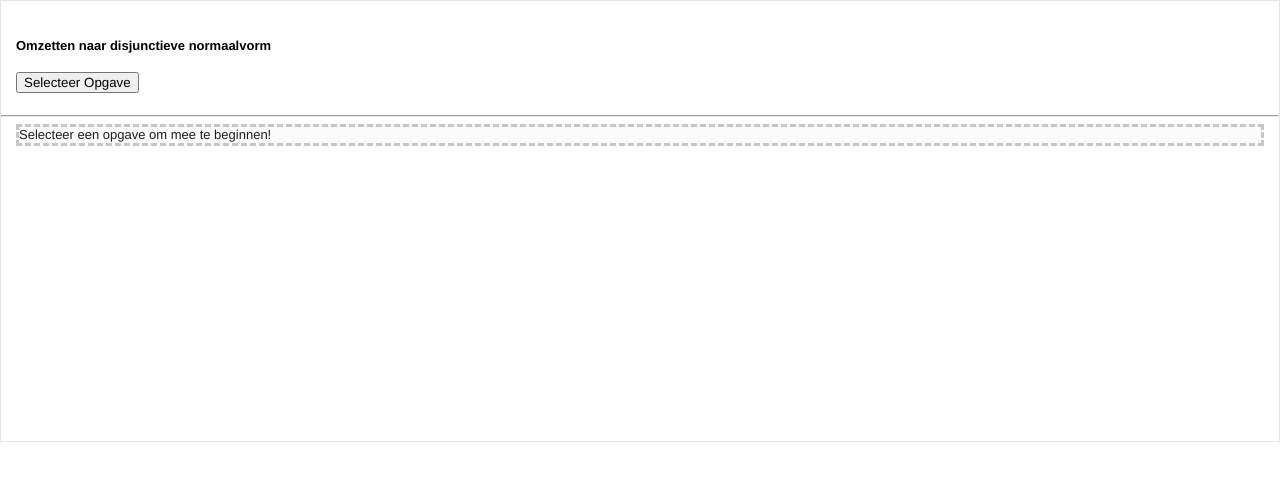
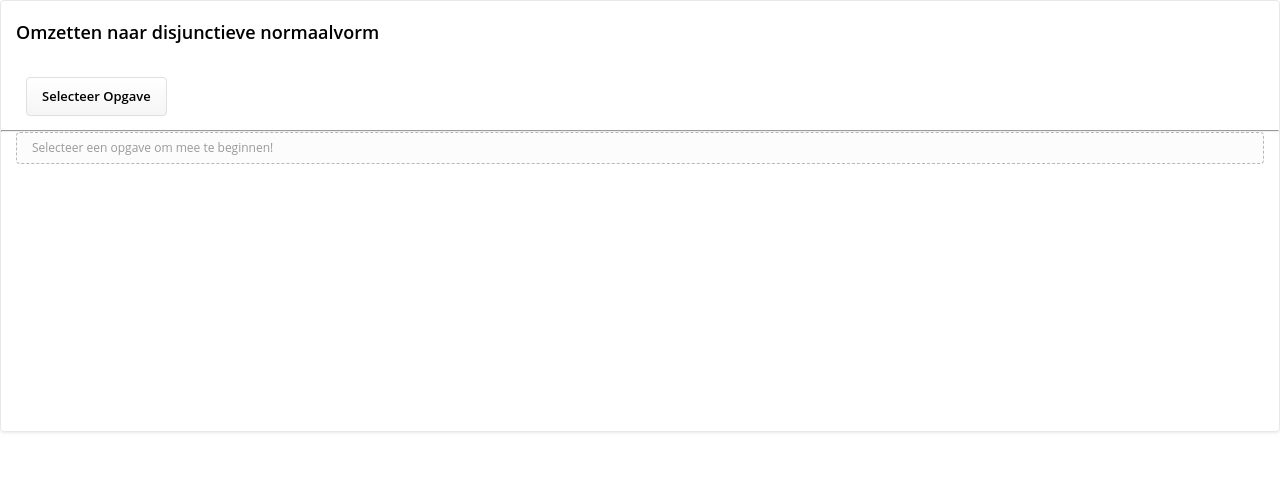
Before and after one commit to ideas-edu/logictools, a PHP site: page /html/oneway.html in a window 1280 px wide. Shown: the top 481 px of the page. Run offline with PHP 8.4, Linux system fonts and the light colour scheme; some libraries are stand-ins or nearby versions.

Commit message:
Adjusted css

```diff
--- a/src/css/ideas.css
+++ b/src/css/ideas.css
@@ -20,25 +20,23 @@ legend {
 }
 
 body {
-  	font-family: "Helvetica Neue", Helvetica, "Lucida Sans Unicode", Arial, sans-serif;
-	font-size: small;
+  	font-family: "Open Sans", "Helvetica Neue", Helvetica, "Lucida Sans Unicode", Arial, sans-serif;
+	font-size: 13px;
 	line-height: 16px;
 
 	margin: auto;
-    xmargin-left: 120px;
+    margin-left: 120px;
 	padding-top: 60px;
     padding-bottom: 40px;
-	min-height: 400px;
+	min-height: 430px;
 }
 
 .logexiframe
 {
-	font-family: "Helvetica Neue", Helvetica, "Lucida Sans Unicode", Arial, sans-serif;
-	font-size: small;
+	font-family: "Open Sans", "Helvetica Neue", Helvetica, "Lucida Sans Unicode", Arial, sans-serif;
+	font-size: 13px;
 	line-height: 16px;
 	margin: auto;
-	padding-top: 20px;
-    padding-bottom: 20px;
     border: 1px solid #e5e5e5;
 }
 
@@ -46,7 +44,8 @@ input,
 button,
 select,
 textarea {
-  font-family: "Helvetica Neue", Helvetica, "Lucida Sans Unicode", Arial, sans-serif;
+  font-family: "Open Sans", "Helvetica Neue", Helvetica, "Lucida Sans Unicode", Arial, sans-serif;
+  font-size: 13px;
 }
 
 .no-space {
@@ -298,12 +297,21 @@ input.error, select.error {
 	border-bottom: 1px solid #ddd;
 }
 
-#instruction-alert {
-	color: #1D1D1D;
-	background-color: #FBFBFB;
-	border-color: #C6C6C6;
-	border-style: dashed;
+
+.alert {
+	margin-bottom: 15px;
+	padding: 7px 15px;
+	border: 1px dashed transparent;
+	border-radius: 4px;
+	font-size: 12px;
 }
+
+.alert-primary {
+    border-color: #b8b8b8;
+    background: #fcfcfc;
+	color:#999;
+}
+
 
 .hint-alert {
 	color: #004085;
@@ -367,3 +382,138 @@ th {
 table {
 	border-bottom: 1px solid #E5E5E5;
 }
+
+
+
+table thead tr th {
+	background-color: #fdfdfd;
+	padding: 9px 10px 9px!important;
+	border-bottom: 1px solid #e8e8e8;
+
+	color:#999;
+	font-size: 11px;
+	text-transform: uppercase;
+	font-weight: bold;
+
+}
+
+
+
+
+
+
+
+
+
+
+
+
+
+
+
+
+
+body.logexiframe {
+	padding:0;
+	border-radius: 4px;
+	border-color:#e8e8e8;
+	box-shadow: 0px 1px 3px 0 rgb(0 0 0 / 9%);
+}
+
+
+
+h4 {
+	margin:0;
+	padding: 23px 0;
+	font-size: 18px;
+	font-weight: 600;
+}
+
+.dropdown {
+	margin:14px 0;
+}
+
+hr {
+	margin:0;
+}
+
+
+
+
+.btn-outline-secondary {
+	color:#000;
+	background-image: linear-gradient(to top, #f5f5f5, #fff);
+	border-radius: 4px;
+	border: solid 1px #e0e0e0;
+}
+
+.show>.btn-outline-secondary.dropdown-toggle,
+.btn-outline-secondary:hover {
+	color:#000;
+	background-image: linear-gradient(to top, #e8e8e8, #fff);
+	border: solid 1px #e0e0e0;
+}
+
+.btn-outline-secondary.focus, .btn-outline-secondary:focus,
+.btn-outline-secondary:not(:disabled):not(.disabled).active:focus,
+.btn-outline-secondary:not(:disabled):not(.disabled):active:focus,
+.show>.btn-outline-secondary.dropdown-toggle:focus {
+    box-shadow: none;
+}
+
+
+.dropdown-menu {
+	padding:0;
+	font-size: 13px;
+    /*transform: translate3d(80px, 38px, 0px)!important;*/
+
+}
+
+.dropdown-item {
+	padding: 10px 10px;
+}
+
+.dropdown-item:hover {
+	background-color:#f5f5f5;
+}
+
+.dropdown-divider {
+	margin:0;
+}
+
+
+
+button {
+	font-weight: 600!important;
+	line-height: 1.31!important;
+}
+
+.btn {
+	font-size: 13px;
+	margin-left: 10px;
+	padding: 10px 15px;
+    border-radius: 4px;
+	box-shadow: inset 0 2px 0 0 rgb(255 255 255 / 8%);
+}
+
+.btn-sm {
+	padding: 5px 7.5px;
+}
+
+.btn-primary,
+.btn-danger {
+	color:#fff;
+	background-image: linear-gradient(to bottom, #e2001a, #d32118);
+	border-color: #af1e16;
+}
+
+.btn-primary:hover,
+.btn-danger:hover {
+	background-image: linear-gradient(to bottom, #d32118, #af1e16);
+}
+
+.form-control,
+.custom-select {
+	font-size: 13px;
+	height: 37px;
+}
--- a/src/html/oneway.html
+++ b/src/html/oneway.html
@@ -20,7 +20,7 @@
 	<p class="alert alert-error">You are using an outdated browser. <a href="http://browsehappy.com/">Upgrade your browser today</a> to better experience this site.</p>
 <![endif]-->
 	<div class="row">
-		<div class="col-9">
+		<div class="col-9 title" id="exercise-title">
 			<h4>Omzetten naar disjunctieve normaalvorm</h4>
 		</div>
 		<div class="col-3">
@@ -37,7 +37,7 @@
 		</div>
 	</div>
 
-	<div class="row">
+	<div class="row" style="display: none">
 		<div id="rule-switch-div" class="col-2 align-items-center" style="display: none">
 			<span>
 				<input id="rule-switch" type="checkbox">
@@ -76,7 +76,7 @@
 			<tbody id="exercise-step-table">
 				<tr id="active-step">
 					<td>
-						<div class="active-circle"><span id="active-step-number"></span></div>
+						<div class="active-circle circle"><span id="active-step-number"></span></div>
 						<span class="katex"><span class="katex-mathml"><math xmlns="http://www.w3.org/1998/Math/MathML"><semantics><mrow><mo>⇔</mo></mrow><annotation encoding="application/x-tex">\Leftrightarrow</annotation></semantics></math></span><span class="katex-html" aria-hidden="true"><span class="base"><span class="strut" style="height:0.36687em;vertical-align:0em;"></span><span class="mrel">⇔</span></span></span></span>
 					</td>
 					<td>
```
Also changed, not shown: other parts of src/css/ideas.css (+18 -11 lines), src/css/fonts.css (added, +121 -0 lines), src/css/main.css (+51 -0 lines).
